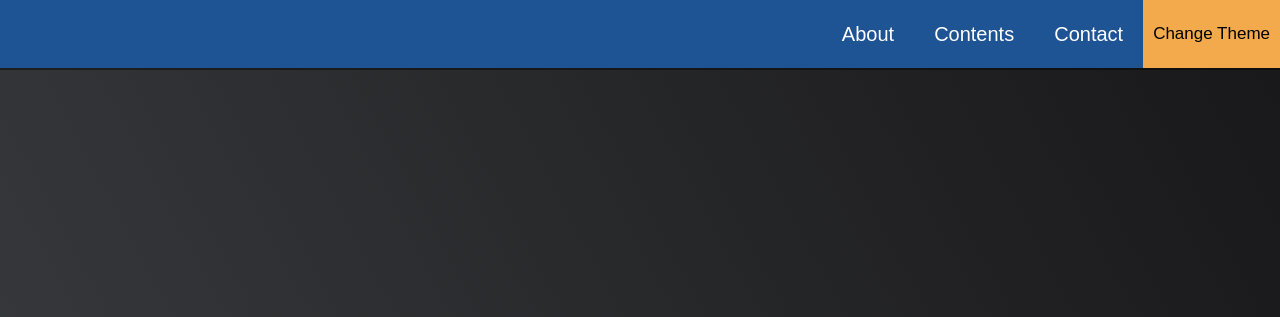
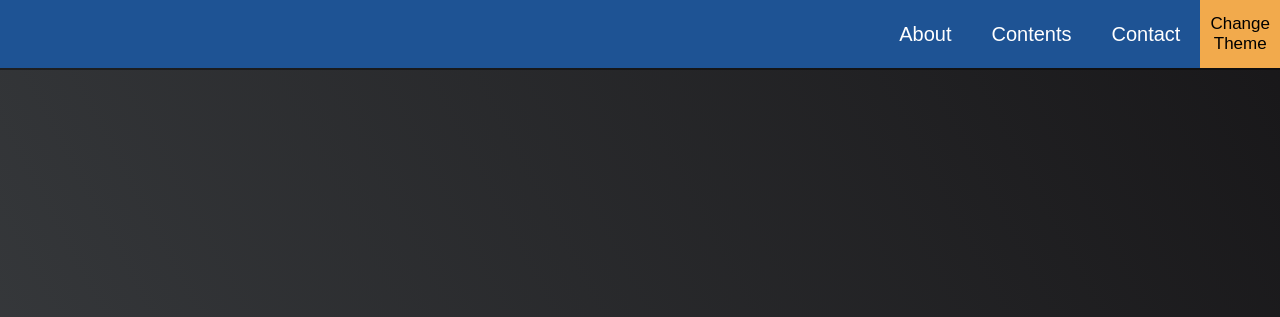
Before and after one commit to DimaxKun/dimaxkun.myportfolio.io, a plain HTML site: page index.html in a window 1280 px wide. Shown: the top 317 px of the page. Drawn offline with Linux system fonts and the light colour scheme.

Commit message:
responsive

```diff
--- a/index.html
+++ b/index.html
@@ -20,7 +20,8 @@
         </li>
       </ul>
       <button id="theme-toggle">
-        <i class="fas fa-paint-brush"></i>Change Theme
+        <span>Change</span>
+        <span>Theme</span>
       </button>
     </nav>
 
--- a/styles.css
+++ b/styles.css
@@ -142,6 +142,10 @@ img {
   cursor: pointer;
   font-size: 1.7rem;
   color: black;
+  display: flex;
+  flex-direction: column;
+  justify-content: center;
+  align-items: center;
 }
 
 #theme-toggle:hover {
```
